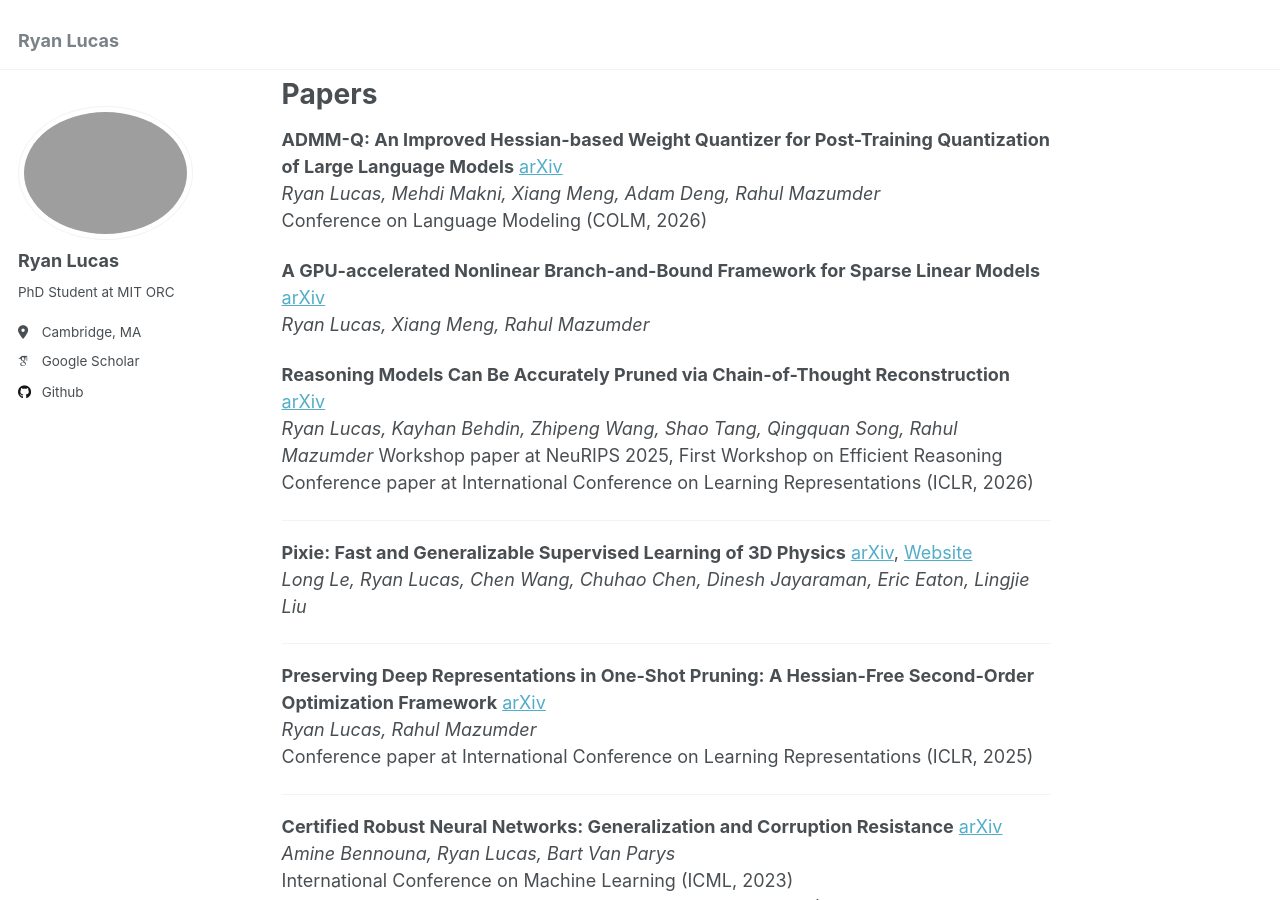
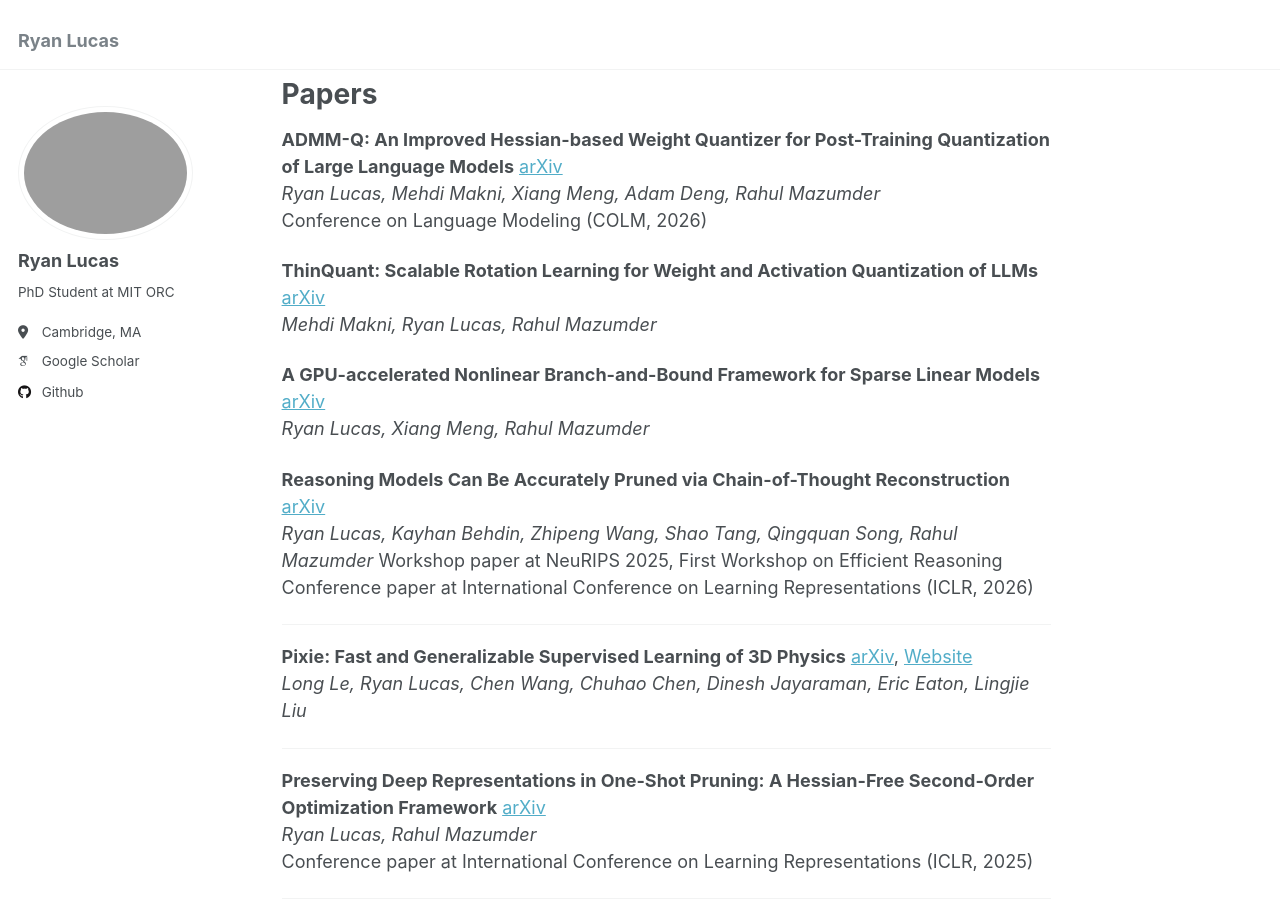
Before and after one commit to RyanLucas3/RyanLucas3.github.io, a Jekyll site: the page built from _pages/about.md, in a window 1280 px wide and 900 px high, scrolled down 300 px. Built offline with Jekyll 4.4.1, drawn with Linux system fonts in a browser that asks for light colours; some web fonts are replaced.

Commit message:
Update about.md

```diff
--- a/_pages/about.md
+++ b/_pages/about.md
@@ -19,6 +19,10 @@ Papers
 **ADMM-Q: An Improved Hessian-based Weight Quantizer for Post-Training Quantization of Large Language Models** [arXiv](https://arxiv.org/abs/2605.11222) \
 *Ryan Lucas, Mehdi Makni, Xiang Meng, Adam Deng, Rahul Mazumder*
 Conference on Language Modeling (COLM, 2026)
+
+**ThinQuant: Scalable Rotation Learning for Weight and Activation Quantization of LLMs** [arXiv](https://arxiv.org/abs/2609.36120)\
+*Mehdi Makni, Ryan Lucas, Rahul Mazumder*
+
 
 **A GPU-accelerated Nonlinear Branch-and-Bound Framework for Sparse Linear Models** [arXiv](https://arxiv.org/abs/2602.04551)
 *Ryan Lucas, Xiang Meng, Rahul Mazumder*
```
